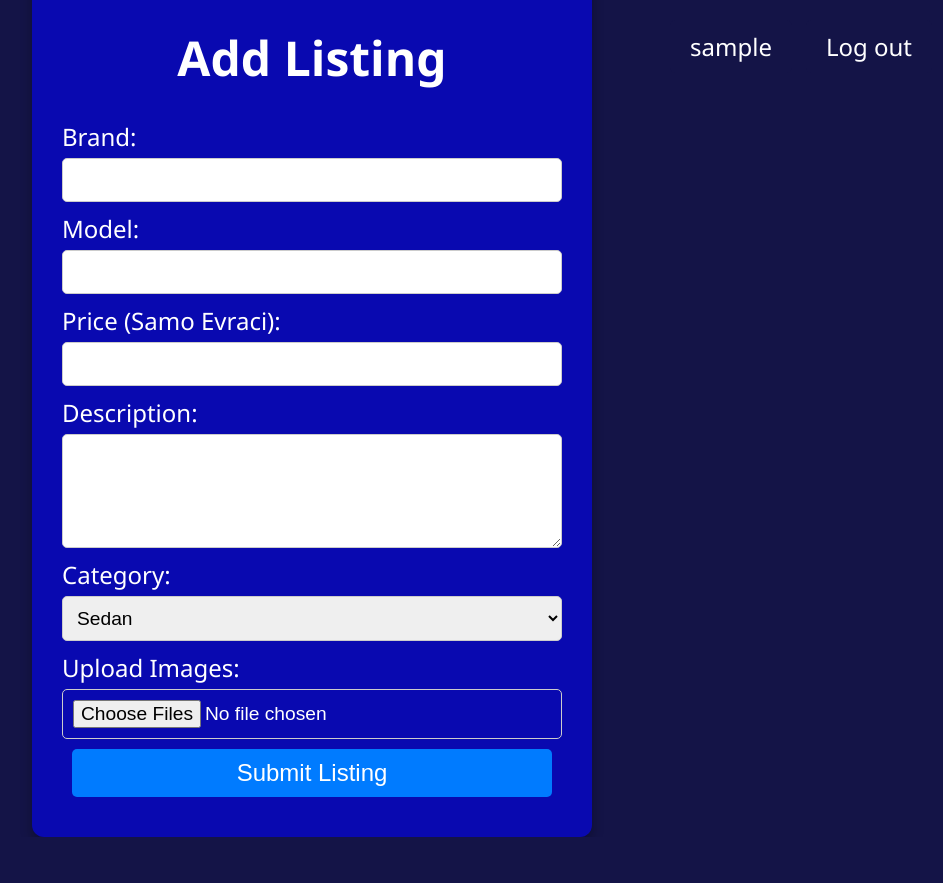
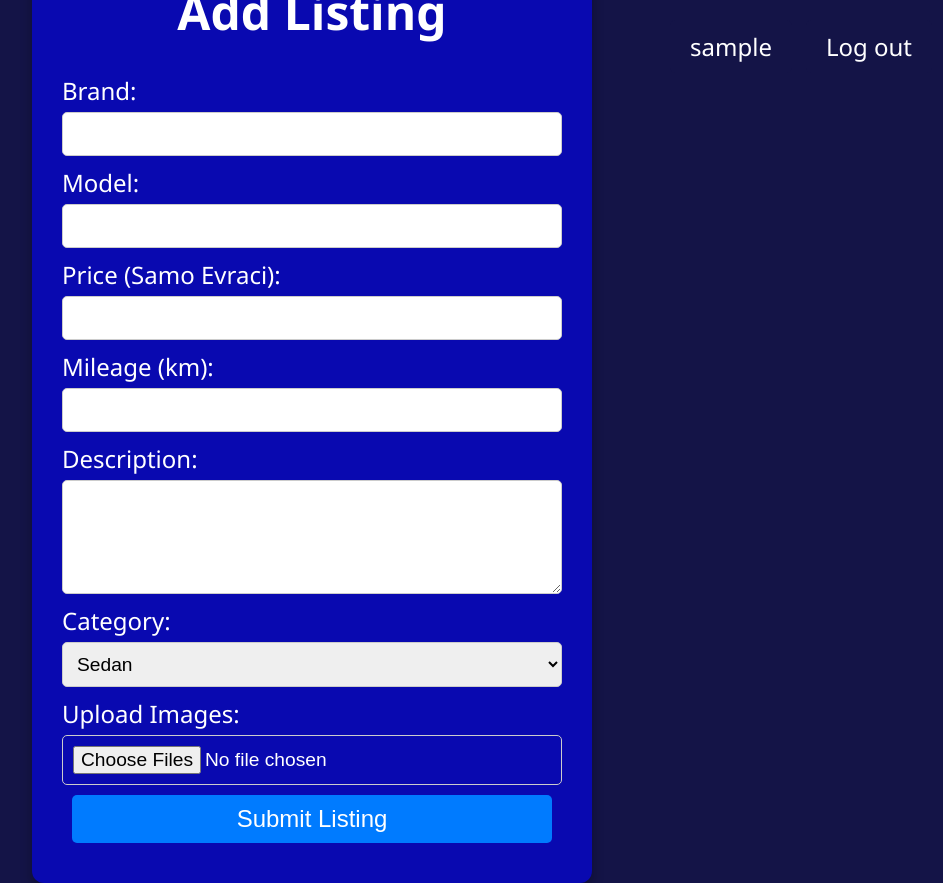
Before and after one commit to PetioNedev/Python_Project, a Flask app: a page that uses src/templates/add_listing.html in a window 1280 px wide. Shown: the whole page, without its empty margins (328-1271 px from the left). Before the commit the page ends 837 px from the top, so only its background shows below. Run offline with Flask 3, Linux system fonts and the light colour scheme; the visitor is signed in with stand-in values (Sample User, id 1); parts of the project's set-up code (start-up, migrations or seed data) failed here and were passed over.

Commit message:
Added vehicle mileage info

```diff
--- a/src/models.py
+++ b/src/models.py
@@ -14,6 +14,7 @@ class Car(db.Model):
     id = db.Column(db.Integer, primary_key=True)
     user_id = db.Column(db.Integer, db.ForeignKey("user.id"), nullable=False)
     likes = db.Column(db.Integer, default=0)
+    mileage = db.Column(db.Integer, nullable=False)
     brand = db.Column(db.String(50), nullable=False)
     model = db.Column(db.String(50), nullable=False)
     category = db.Column(db.String(50), nullable=False)
--- a/src/routes.py
+++ b/src/routes.py
@@ -136,6 +136,7 @@ def add_listing_action():
     new_category = request.form["category"]
     new_price = request.form["price"]
     new_description = request.form["description"]
+    new_mileage = request.form["mileage"]
     session_username = session.get("username")
     user = User.query.filter_by(username=session_username).first()
     new_car = Car(
@@ -145,6 +146,7 @@ def add_listing_action():
         category=new_category,
         price=new_price,
         description=new_description,
+        mileage=new_mileage,
     )
     db.session.add(new_car)
     db.session.commit()
--- a/src/templates/add_listing.html
+++ b/src/templates/add_listing.html
@@ -76,6 +76,9 @@
             <label for="price">Price (Samo Evraci):</label>
             <input type="number" id="price" name="price" required>
 
+            <label for="mileage">Mileage (km):</label>
+            <input type="number" id="mileage" name="mileage" required>
+
             <label for="description">Description:</label>
             <textarea id="description" name="description" rows="4" required></textarea>
 
--- a/src/templates/catalog.html
+++ b/src/templates/catalog.html
@@ -56,6 +56,7 @@
         {% for car in cars %}
         <div class="car">
             <h2>{{ car.brand}} {{ car.model }} {{ car.category }}</h2>
+            <h3>{{ car.mileage }}</h3>
             <p><strong>Price:</strong> {{ car.price }} USD</p>
             <p>{{ car.description }}</p>
         </div>
```
